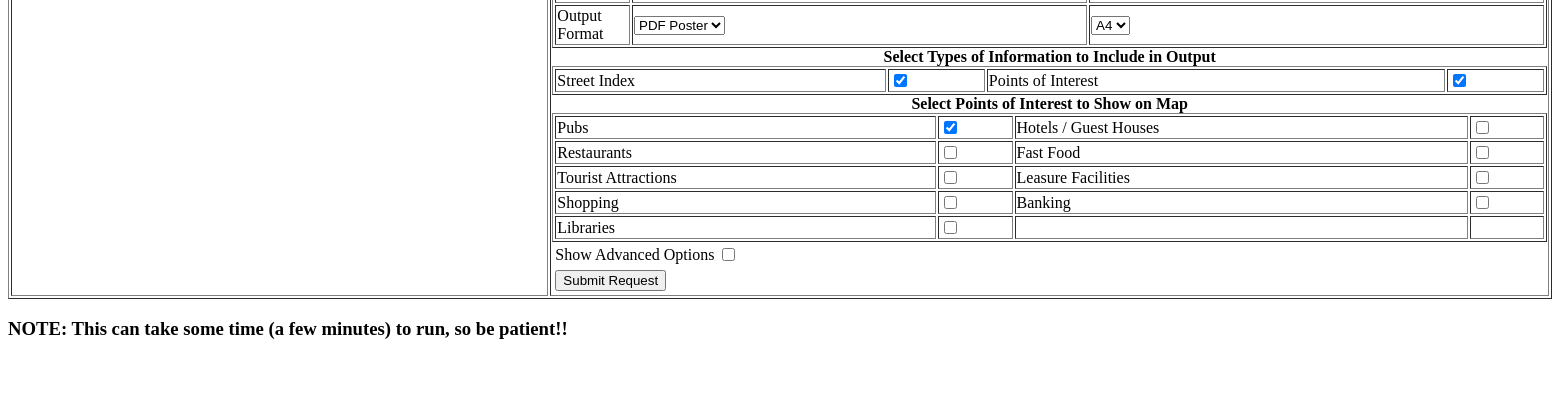
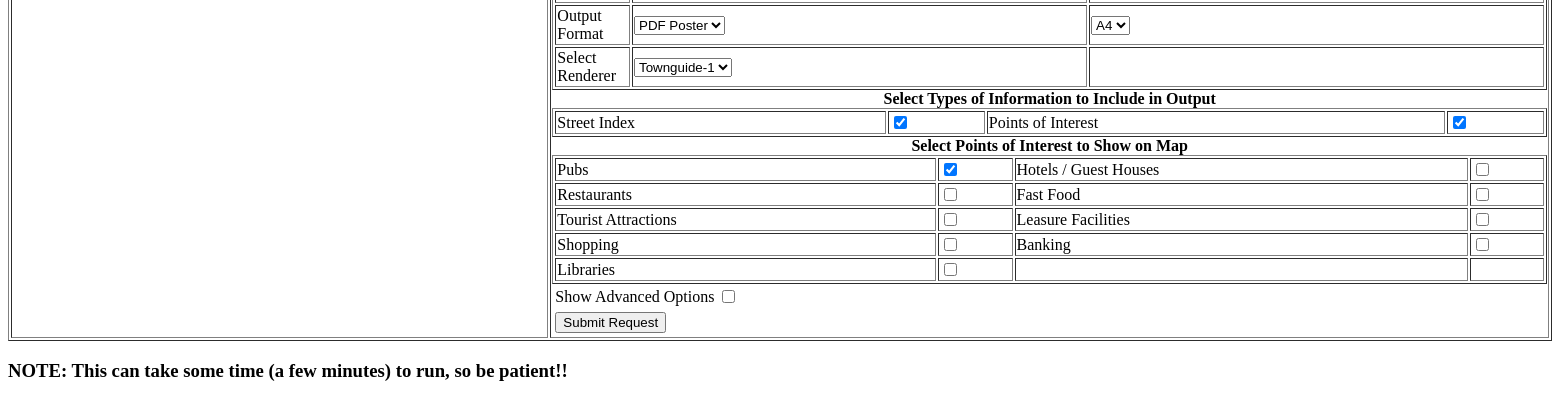
Before and after one commit to hixi/townguide, a PHP site: page /submitForm.php in a window 1560 px wide. Shown: the part 881-1282 px from the top of the page. Before the commit the page ends 1220 px from the top, so only its background shows below. Run offline with PHP 8.4, Linux system fonts and the light colour scheme; some libraries are stand-ins or nearby versions.

Commit message:
Minor updates to web front end and render queue.
git-svn-id: https://townguide.googlecode.com/svn/trunk@147 7f0aec4c-f96d-11de-8c8a-61c5e9addfc9

```diff
--- a/createdb.sql
+++ b/createdb.sql
@@ -7,5 +7,8 @@ create table queue (
 		 originLon float,
                  subDate timestamp,
                  statusDate timestamp,
+		 renderer int,
                  xml varchar(10000)
                  );
+grant all privileges on queue to www;
+grant all privileges on queue_jobno_seq to www;
--- a/setpermissions.sql
+++ b/setpermissions.sql
@@ -2,4 +2,5 @@ grant all privileges on planet_osm_nodes to www;
 grant all privileges on planet_osm_point to www;
 grant all privileges on planet_osm_rels to www;
 grant all privileges on planet_osm_ways to www;
+grant all privileges on geometry_columns to www;
 grant all on database mapnik to www;
--- a/www/admin.php
+++ b/www/admin.php
@@ -84,7 +84,7 @@ function retryJob($jobNo)
 
 function deleteJob($jobNo)
 {
-	$dir = "/home/disk2/www/townguide/www/output/".$jobNo;
+	$dir = "/var/www/townguide/www/output/".$jobNo;
 	echo "<p>deleteJob($jobNo) - directory $dir</p>";
 
    	$dbconn = pg_connect("host=localhost dbname=townguide user=www password=1234")
--- a/www/submitForm.php
+++ b/www/submitForm.php
@@ -163,6 +163,17 @@ bottom left corner of your townguide map.  Adjust the map size in units of
 		<option value="A0">A0</option>
 	    </SELECT></td>
 	  </tr>
+	  <tr>
+	    <td>Select Renderer</td>
+	    <td>
+	      <SELECT name="renderer">
+		<option selected value="1">Townguide-1</option>
+		<option value="2">Townguide-2</option>
+	    </SELECT></td>
+	    <td>
+	    </td>
+	  </tr>
+
   </tbody>
   </table>
   <table border="1" width="100%">
```
Also changed, not shown: www/submitRenderRequest.php (+9 -5 lines), 3 other files.
